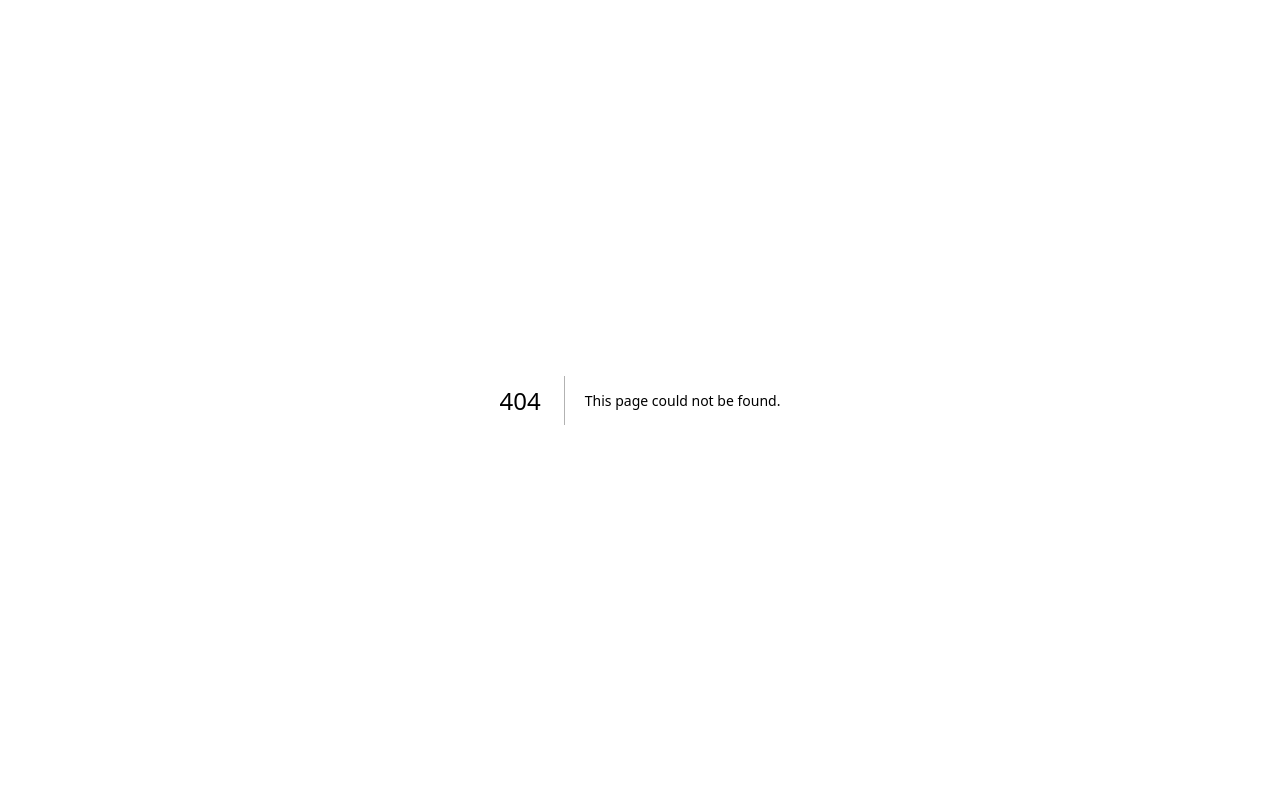
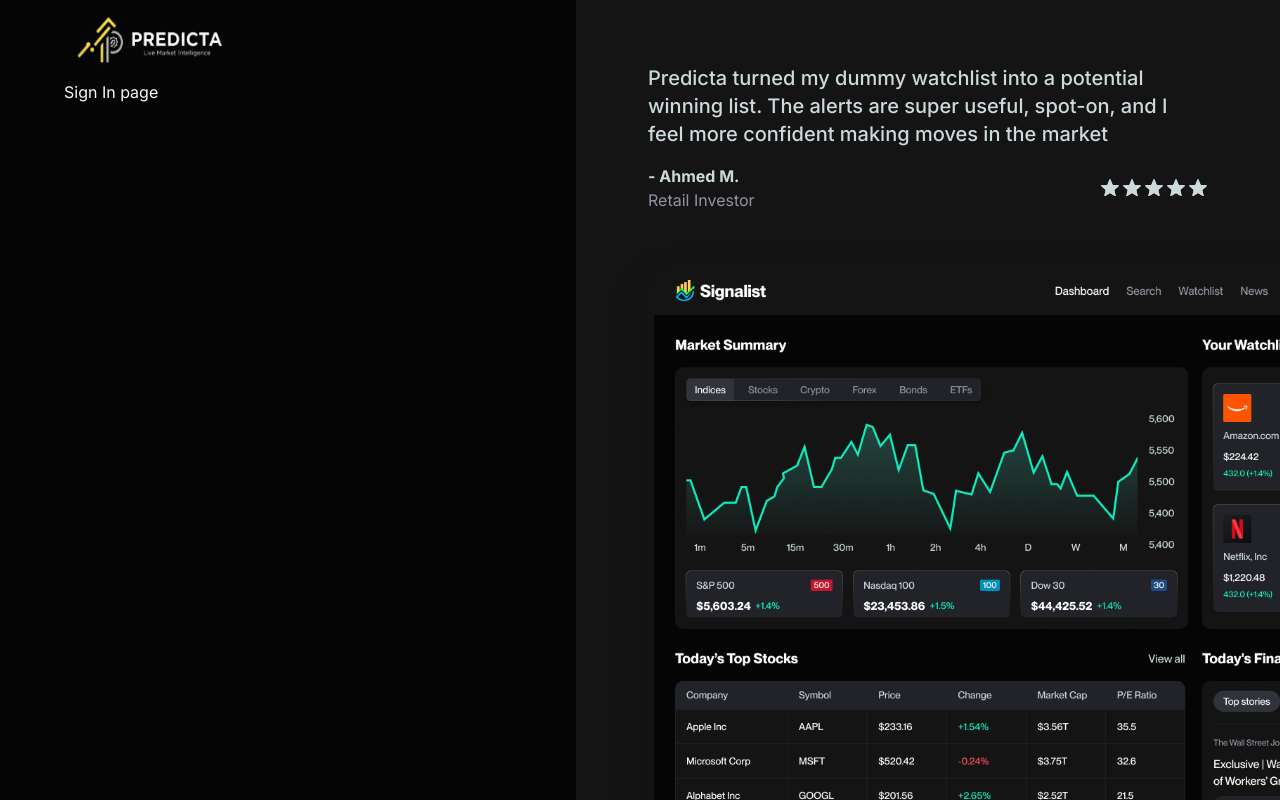
Before and after one commit to iahmadimran/predicta, a Next.js app: page /sign-in in a window 1280 px wide. Before the commit this address had no page. Built offline with nearby package versions, Linux system fonts and the light colour scheme.

Commit message:
setup file and folder structure, designed auth page half

```diff
--- /dev/null
+++ b/app/(auth)/layout.tsx
@@ -0,0 +1,48 @@
+import Image from "next/image"
+import Link from "next/link"
+import { ReactNode } from "react"
+
+const Layout = ({ children }: { children: ReactNode }) => {
+  const stars = [1, 2, 3, 4, 5]
+
+  return (
+    <main className="font-inter-app auth-layout">
+      <section className="auth-left-section scrollbar-hide-default">
+        <Link href="/">
+          <Image src="/assets/icons/mainlogo.png" alt="Predicta Logo" width={170} height={10} className="h-12 my-4 cursor-pointer" />
+        </Link>
+
+        <div className="pb-6 lg:pb-8 flex-1">
+          {children}
+        </div>
+      </section>
+
+      <section className="auth-right-section">
+        <div className="z-10 relative lg:mt-4 lg:mb-12">
+          <blockquote className="auth-blockquote">
+            Predicta turned my dummy watchlist into a potential winning list. The alerts are super useful, spot-on, and I feel more confident making moves in the market
+          </blockquote>
+          <div className="flex justify-between items-center">
+            <div>
+              <cite className="auth-testimonial-author">
+                - Ahmed M.
+              </cite>
+              <p className="max-md:text-xs text-gray-500">Retail Investor</p>
+            </div>
+            <div className="flex items-center gap-0.5">
+              {stars.map((star) => (
+                <Image src={'/assets/icons/star.svg'} alt="star" key={star} width={20} height={20} className="w-5 h-5" />
+              ))}
+            </div>
+          </div>
+        </div>
+
+        <div className="flex-1 relative">
+          <Image src={'/assets/images/dashboard-2.png'} alt="dashboard preview" width={1440} height={1150} className="auth-dashboard-preview absolute top-0" />
+        </div>
+      </section>
+    </main>
+  )
+}
+
+export default Layout
--- /dev/null
+++ b/app/(auth)/sign-in/page.tsx
@@ -0,0 +1,11 @@
+import React from 'react'
+
+const SignIn = () => {
+  return (
+    <div>
+      Sign In page
+    </div>
+  )
+}
+
+export default SignIn
--- /dev/null
+++ b/app/(auth)/sign-up/page.tsx
@@ -0,0 +1,11 @@
+import React from 'react'
+
+const SignUp = () => {
+  return (
+    <div>
+      Sign Up page
+    </div>
+  )
+}
+
+export default SignUp
--- a/app/globals.css
+++ b/app/globals.css
@@ -172,10 +172,10 @@
     @apply w-full max-lg:border-t max-lg:border-gray-600 lg:w-[55%] lg:h-screen bg-gray-800 px-6 py-4 md:p-6 lg:py-12 lg:px-18 flex flex-col justify-start;
   }
   .auth-blockquote {
-    @apply text-sm md:text-xl lg:text-2xl font-medium text-gray-400 mb-1 md:mb-6 lg:mb-8;
+    @apply text-sm md:text-lg lg:text-xl font-medium text-gray-400 mb-1 md:mb-2 lg:mb-4;
   }
   .auth-testimonial-author {
-    @apply text-xs md:text-lg font-bold text-gray-400 not-italic;
+    @apply text-xs md:text-[16px] font-bold text-gray-400 not-italic;
   }
   .auth-dashboard-preview {
     @apply border-6 border-gray-800 left-0 hidden w-[1024px] h-auto max-w-none lg:block rounded-xl shadow-2xl;
```
Also changed, not shown: public/assets/images/dashboard-2.png (added), public/assets/images/dashboard.png.
